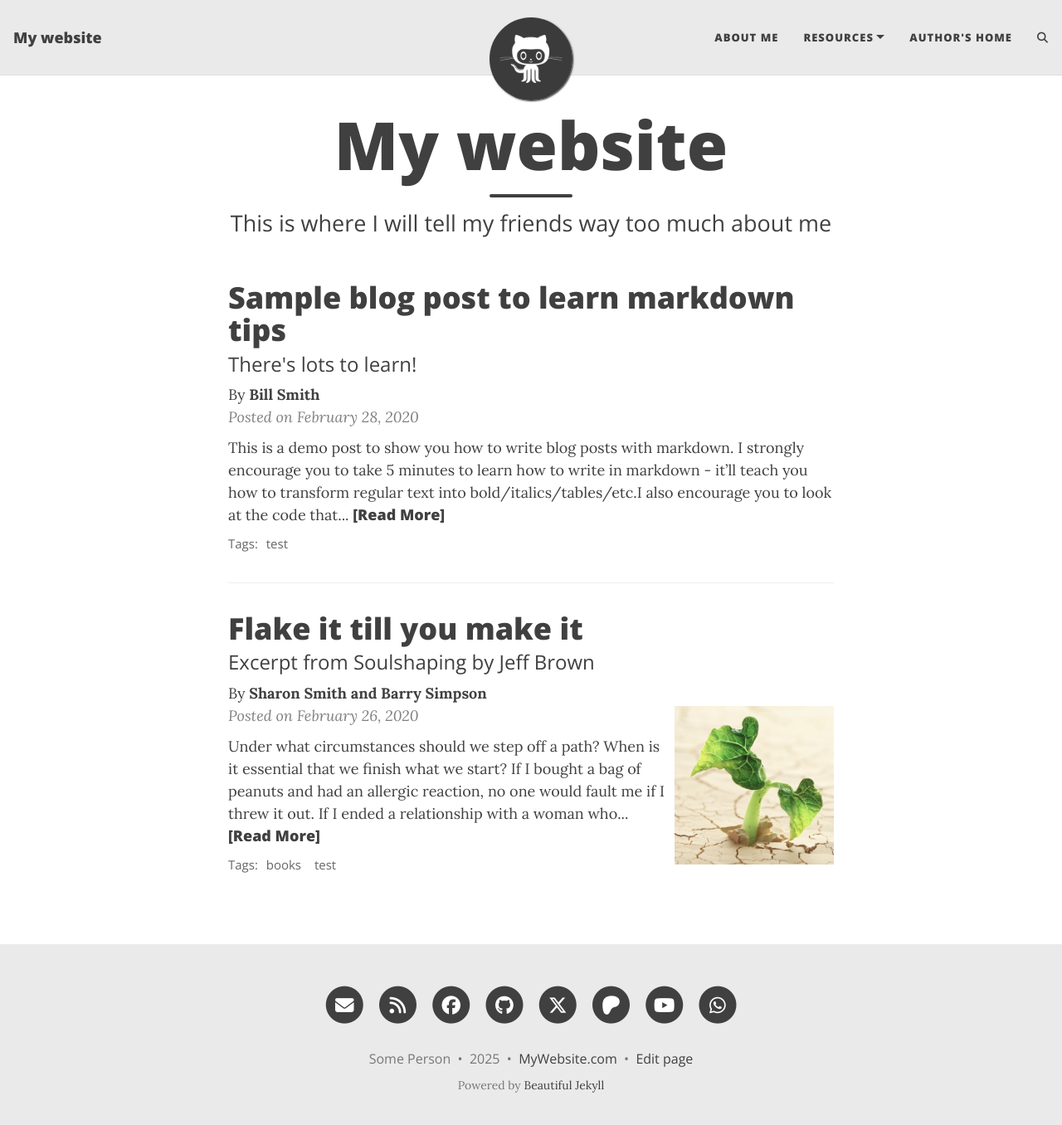
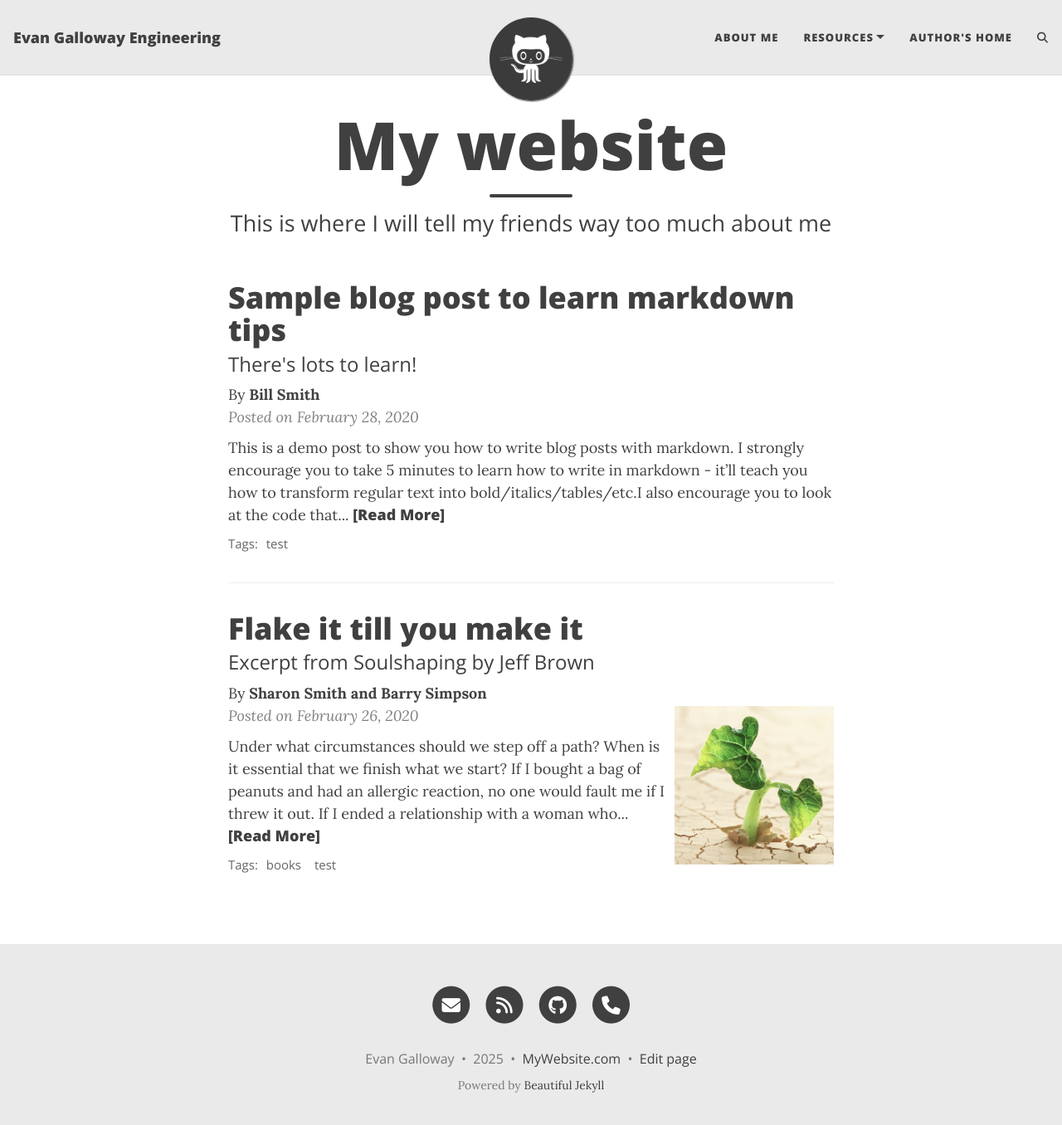
Before and after one commit to gallowayevanengineer/gallowayevanengineer.github.io, a Jekyll site: the page built from index.html, in a window 1280 px wide and 1369 px high. Shown: the top 1356 px of the window at 83% size. Built offline with Jekyll 4.4.1, drawn with Linux system fonts in a browser that asks for light colours; the list of posts is cut into pages by our own code; comment, search, counter and statistics services are not loaded; some of the changed lines change nothing that is shown.

Commit message:
Changed website name_config.yml

```diff
--- a/_config.yml
+++ b/_config.yml
@@ -10,10 +10,10 @@
 ############################
 
 # Name of website
-title: My website
+title: Evan Galloway Engineering
 
 # Your name to show in the footer
-author: Some Person
+author: Evan Galloway
 
 ###############################################
 # --- List of links in the navigation bar --- #
@@ -50,14 +50,14 @@ round-avatar: true
 # You can change the order that they show up on the page by changing the order here.
 # Uncomment the links you want to show and add your information to each one.
 social-network-links:
-  email: "someone@example.com"
+  email: "gallowem@rose-hulman.edu"
   rss: true  # remove this line if you don't want to show an RSS link at the bottom
-  facebook: deanattali
-  github: daattali
-  twitter: daattali
-  patreon: DeanAttali
-  youtube: "@daattali"
-  whatsapp: 15551212
+#  facebook: deanattali
+  github: Evan M G
+#  twitter: daattali
+#  patreon: DeanAttali
+#  youtube: "@daattali"
+#  whatsapp: 15551212
 #  medium: yourname
 #  reddit: yourname or r/yoursubreddit
 #  linkedin: daattali
@@ -66,7 +66,7 @@ social-network-links:
 #  snapchat: deanat78
 #  instagram: deanat78
 #  spotify: yourname
-#  telephone: +14159998888
+  telephone: +17655058786
 #  steam: deanat78
 #  twitch: yourname
 #  yelp: yourname
@@ -94,8 +94,8 @@ rss-description: This website is a virtual proof that I'm awesome
 
 # Select which social network share links to show in posts
 share-links-active:
-  twitter: true
-  facebook: true
+  twitter: false
+  facebook: false
   linkedin: true
   vk: false
   reddit: false
```
